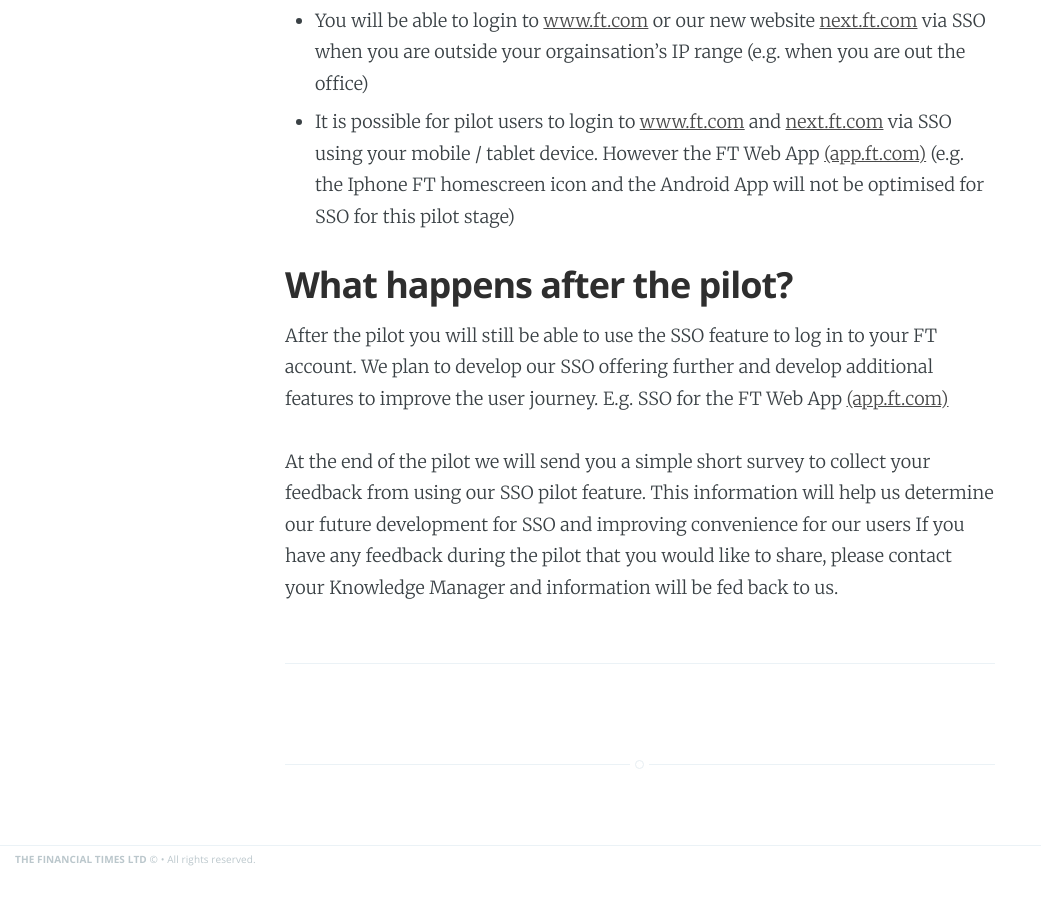
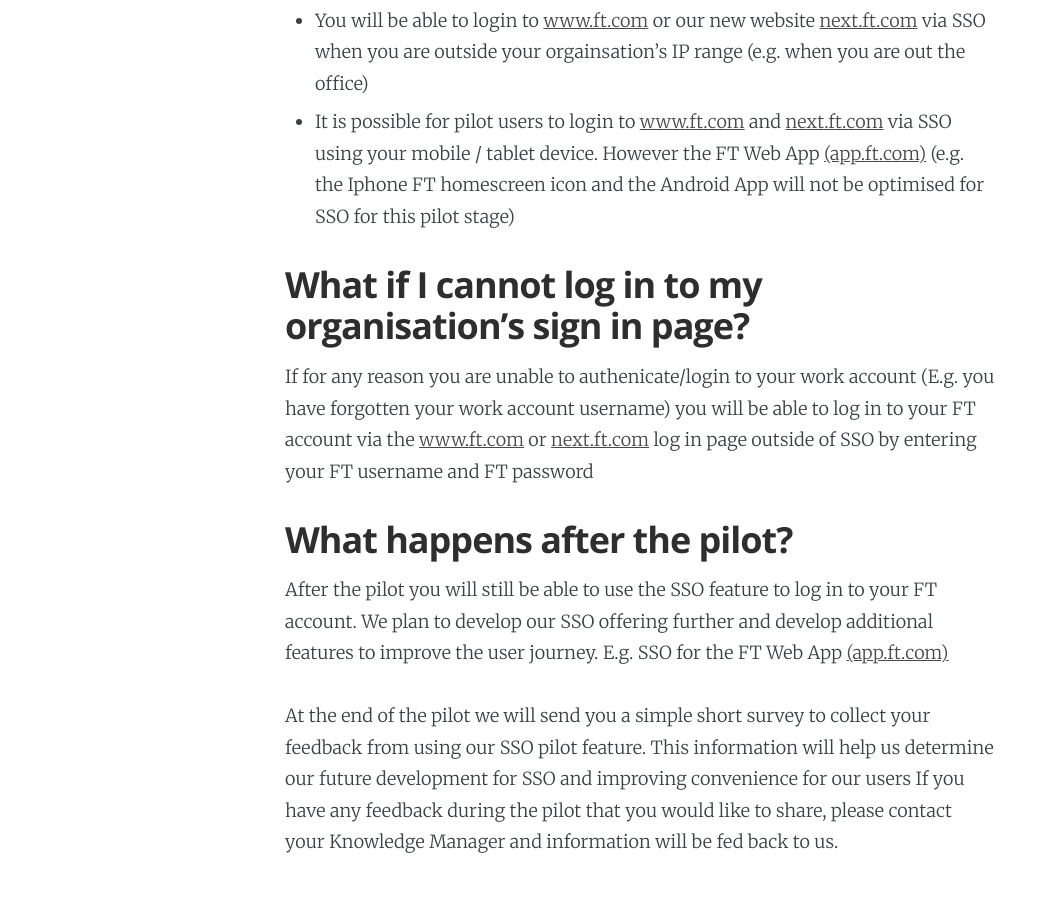
Before and after one commit to Financial-Times/sso-support, a Jekyll site: the page built from _posts/2016-07-19-user-guide-p2p-idp.md, in a window 1280 px wide and 900 px high, scrolled down 4607 px. Shown: the whole window, without its empty margins (0-1041 px from the left). Built offline with Jekyll 4.4.1, drawn with Linux system fonts in a browser that asks for light colours; before the commit the page ends 5481 px from its top, so only the background shows below that.

Commit message:
Update 2016-07-19-user-guide-p2p-idp.md

```diff
--- a/_posts/2016-07-19-user-guide-p2p-idp.md
+++ b/_posts/2016-07-19-user-guide-p2p-idp.md
@@ -80,6 +80,9 @@
 - You will be able to login to [www.ft.com](http://www.ft.com) or our new website [next.ft.com](https://next.ft.com) via SSO when you are outside your orgainsation's IP range (e.g. when you are out the office)
 - It is possible for pilot users to login to [www.ft.com](http://www.ft.com) and [next.ft.com](https://next.ft.com) via SSO using your mobile / tablet device. However the FT Web App [(app.ft.com)](http://app.ft.com) (e.g. the Iphone FT homescreen icon and the Android App will not be optimised for SSO for this pilot stage)
 
+## What if I cannot log in to my organisation's sign in page?
+If for any reason you are unable to authenicate/login to your work account (E.g. you have forgotten your work account username) you will be able to log in to your FT account via the [www.ft.com](http://www.ft.com) or [next.ft.com](https://next.ft.com) log in page outside of SSO by entering your FT username and FT password
+
 ## What happens after the pilot?
 After the pilot you will still be able to use the SSO feature to log in to your FT account. We plan to develop our SSO offering further and develop additional features to improve the user journey. E.g. SSO for the FT Web App [(app.ft.com)](http://app.ft.com)
 
```
